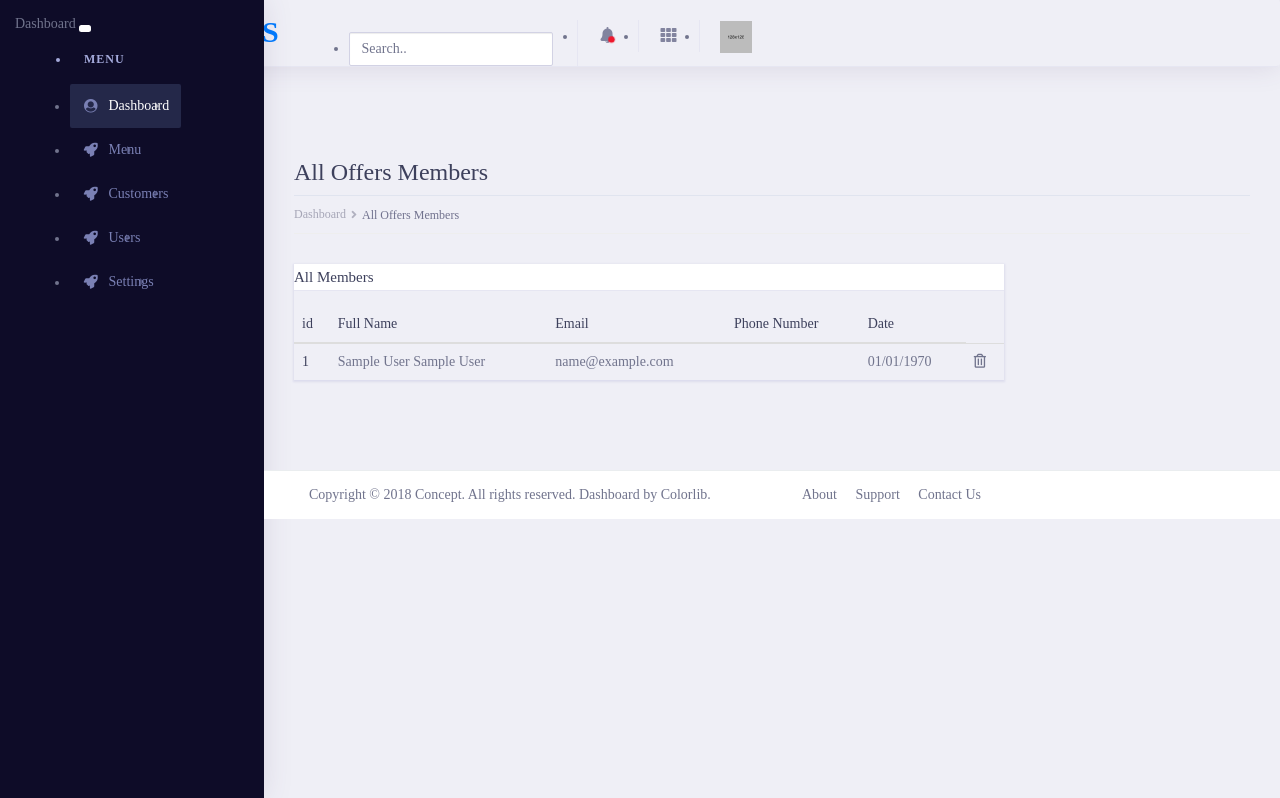
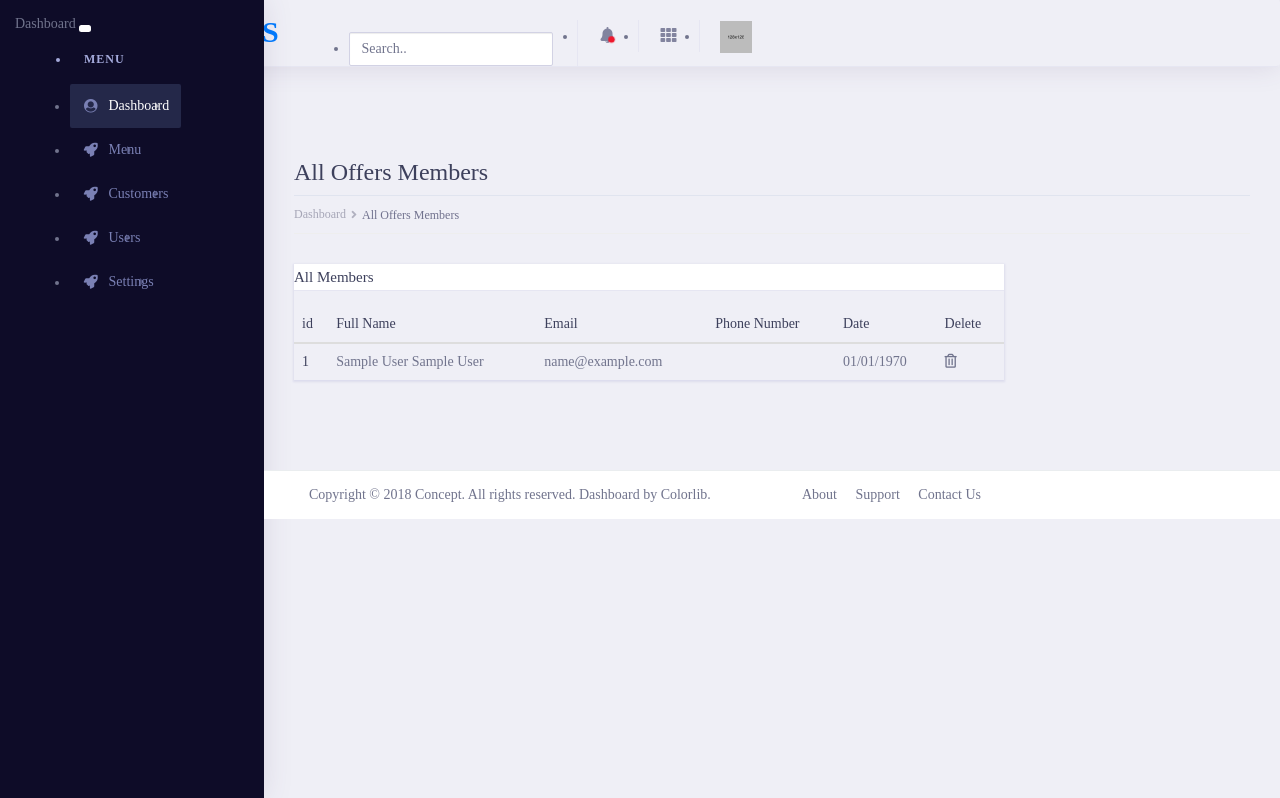
Before and after one commit to JakeAttard/Restaurant-Application, a Laravel app: page /admin/members in a window 1280 px wide. Shown: the part 61-859 px from the top of the page. Run offline with Laravel 8, Linux system fonts and the light colour scheme; the visitor is signed in with stand-in values (Sample User, id 1); some libraries are stand-ins or nearby versions; some web fonts are replaced.

Commit message:
Bug fixes and added the edit heading for the admin members page.

```diff
--- a/resources/views/admin/members/all.blade.php
+++ b/resources/views/admin/members/all.blade.php
@@ -41,6 +41,7 @@
                                         <th scope="col">Email</th>
                                         <th scope="col">Phone Number</th>
                                         <th scope="col">Date</th>
+                                        <th scope="col">Delete</th>
                                     </tr>
                                 </thead>
                                 <tbody>
--- a/resources/views/admin/reservations/all.blade.php
+++ b/resources/views/admin/reservations/all.blade.php
@@ -26,9 +26,6 @@
         <!-- ============================================================== -->
 
             <div class="row">
-                <!-- ============================================================== -->
-                <!-- basic table -->
-                <!-- ============================================================== -->
                 <div class="col-xl-9 col-lg-9 col-md-12 col-sm-12 col-12">
                     <div class="card">
                         <h5 class="card-header">All Reservations</h5>
@@ -79,8 +76,6 @@
                         </div>
                     </div>
                 </div>
-                <!-- ============================================================== -->
-                <!-- end basic table -->
             </div>
     </div>
 @endsection
```
